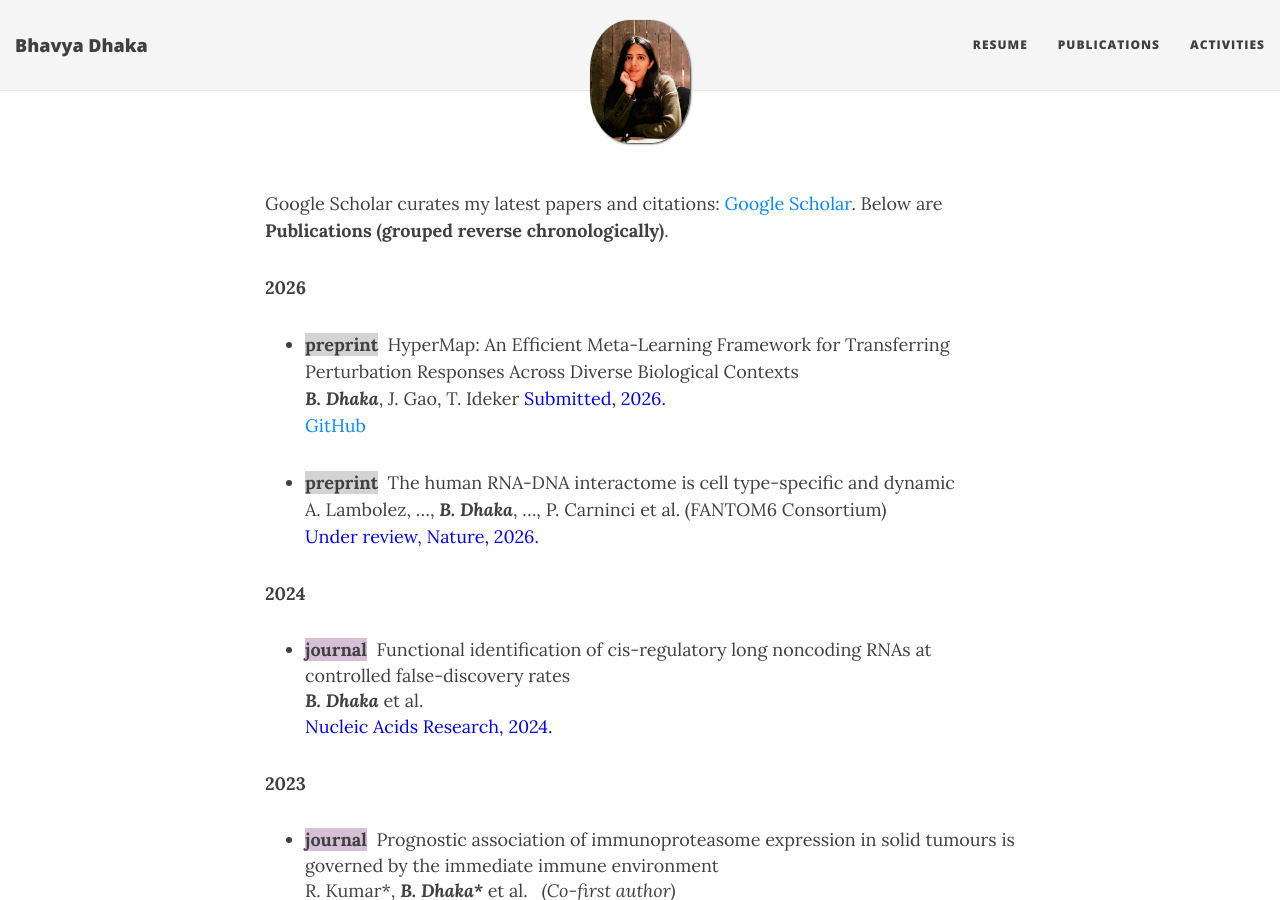
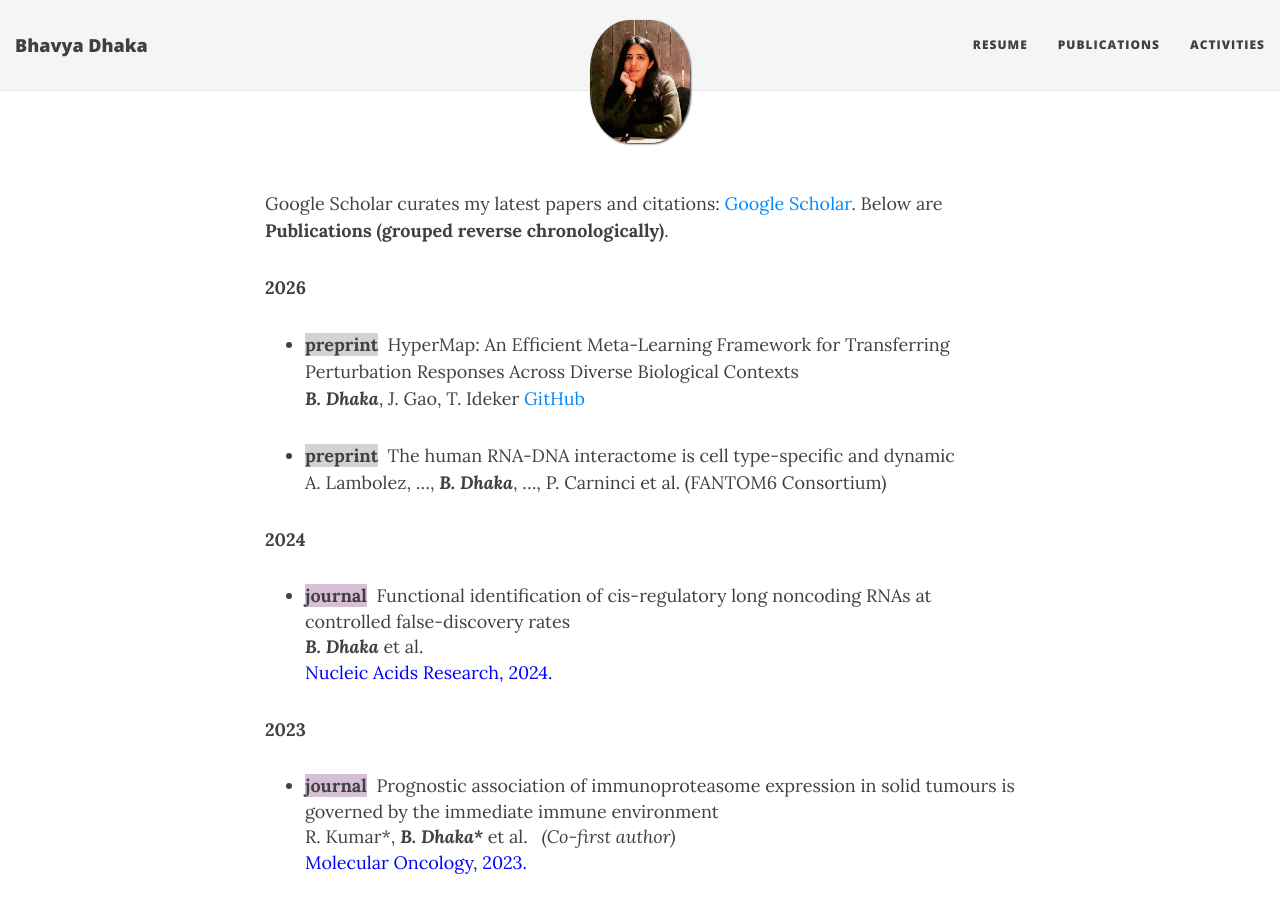
Before and after one commit to bhavya1929/bhavya1929.github.io, a Jekyll site: the page built from publications.md, in a window 1280 px wide and 900 px high. Built offline with Jekyll 4.4.1, drawn with Linux system fonts in a browser that asks for light colours; nearby versions of some CDN libraries.

Commit message:
Update publications.md

```diff
--- a/publications.md
+++ b/publications.md
@@ -9,12 +9,10 @@ Below are **Publications (grouped reverse chronologically)**.
 **2026**
 - <span style="background-color:lightgrey">**preprint**</span>&nbsp; HyperMap: An Efficient Meta-Learning Framework for Transferring Perturbation Responses Across Diverse Biological Contexts
    ***B. Dhaka***, J. Gao, T. Ideker
-   <span style="color:blue">Submitted, 2026.</span>
    [GitHub](https://github.com/bhavya1929/HyperMap)
 
 - <span style="background-color:lightgrey">**preprint**</span>&nbsp; The human RNA-DNA interactome is cell type-specific and dynamic
    A. Lambolez, ..., ***B. Dhaka***, ..., P. Carninci et al. (FANTOM6 Consortium)
-   <span style="color:blue">Under review, Nature, 2026.</span>
 
 **2024**
 - <span style="background-color: thistle">**journal**</span>&nbsp; Functional identification of cis-regulatory long noncoding RNAs at controlled false-discovery rates
```
